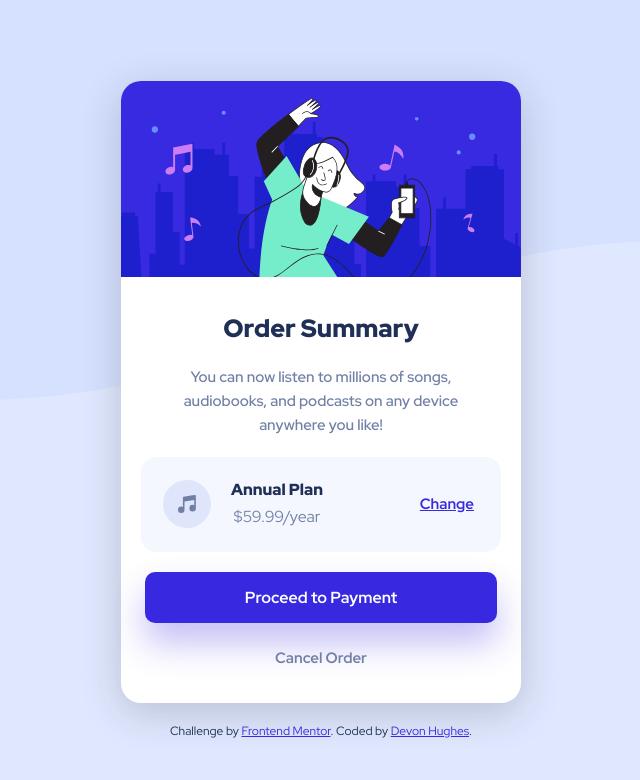
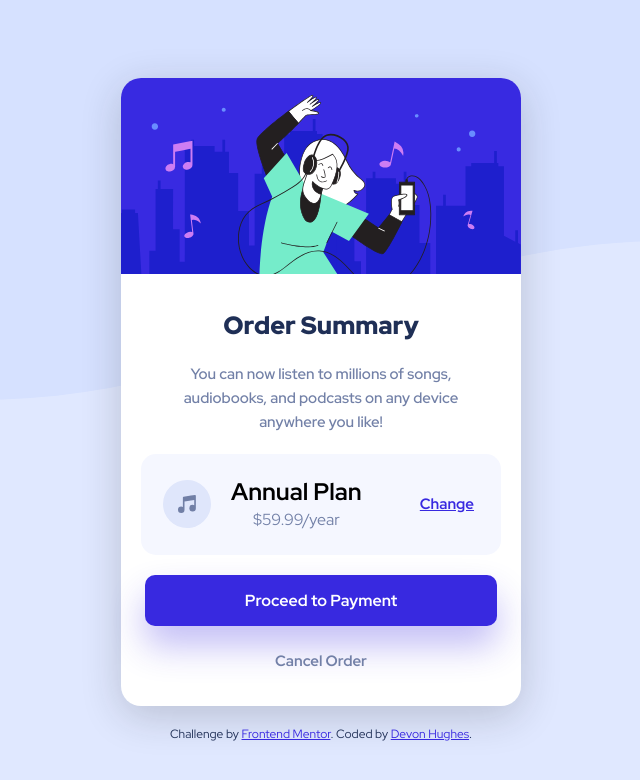
Before and after one commit to DevonHughesCodes/order-summary-component-main-2, a plain HTML site: page index.html in a window 1280 px wide. Shown: the whole page, without its empty margins (319-959 px from the left). Drawn offline with Linux system fonts and the light colour scheme.

Commit message:
Update index.html

```diff
--- a/index.html
+++ b/index.html
@@ -23,7 +23,7 @@
       <article>
         <img src="./images/icon-music.svg" alt="music icon">
         <div>
-          <h4>Annual Plan</h4>
+          <h2>Annual Plan</h2>
           <p>$59.99/year</p>
         </div>
       </article>
@@ -34,9 +34,11 @@
       <button class="btn btn-secondary">Cancel Order</button>
     </div>
   </main>
-  <div class="attribution">
-    Challenge by <a href="https://www.frontendmentor.io?ref=challenge" target="_blank">Frontend Mentor</a>.
-    Coded by <a href="https://www.frontendmentor.io/profile/DevonHughesCodes">Devon Hughes</a>.
-  </div>
+  <footer>
+    <div class="attribution">
+      Challenge by <a href="https://www.frontendmentor.io?ref=challenge" target="_blank">Frontend Mentor</a>.
+      Coded by <a href="https://www.frontendmentor.io/profile/DevonHughesCodes">Devon Hughes</a>.
+    </div>
+  </footer>
 </body>
 </html>
```
